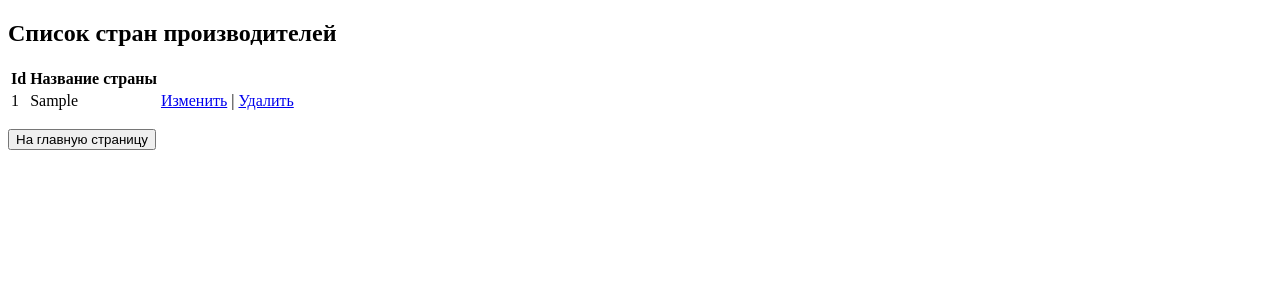
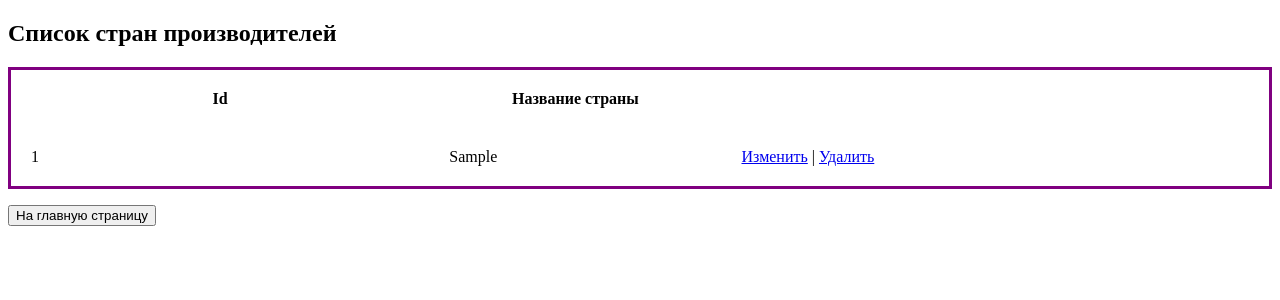
Before and after one commit to Vappiter/site_vappiter, a Django app: page /country in a window 1280 px wide. Shown: the top 300 px of the page. Run offline with Django 4.2, Linux system fonts and the light colour scheme; tables that the repository leaves empty hold one stand-in row (values such as "Sample post").

Commit message:
003-2023-05-29

```diff
--- /dev/null
+++ b/vappiter/static/css/country.css
@@ -0,0 +1,26 @@
+table {
+    table-layout: fixed;
+    width: 100%;
+    border-collapse: collapse;
+    border: 3px solid purple;
+  }
+
+   thead th:nth-child(1) {
+    width: 30%;
+  }
+
+  thead th:nth-child(2) {
+    width: 20%;
+  }
+
+  thead th:nth-child(3) {
+    width: 15%;
+  }
+
+  thead th:nth-child(4) {
+    width: 35%;
+  }
+
+  th, td {
+    padding: 20px;
+  }
--- a/vappiter/templates/country.html
+++ b/vappiter/templates/country.html
@@ -1,8 +1,10 @@
 <!DOCTYPE html>
+{% load static %}
 <html>
 <head>
     <meta charset="utf-8" />
     <title>Страна</title>
+    <link rel="stylesheet" href="{% static "css/country.css" %}"  type="text/css">
 </head>
 <body>
 
```
